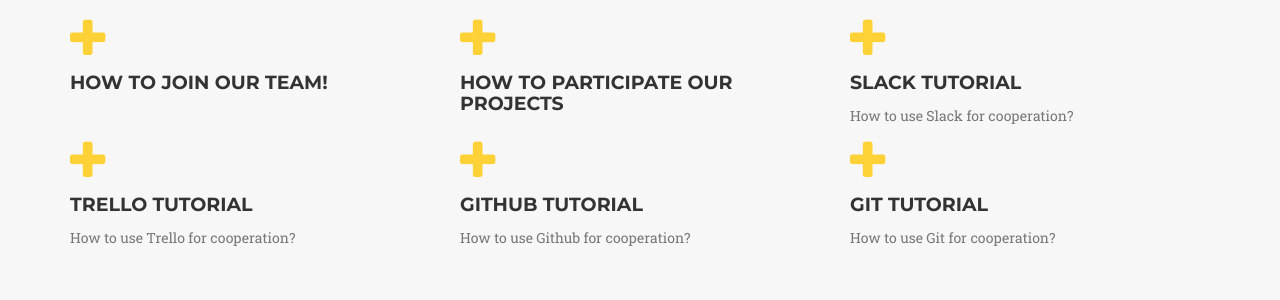
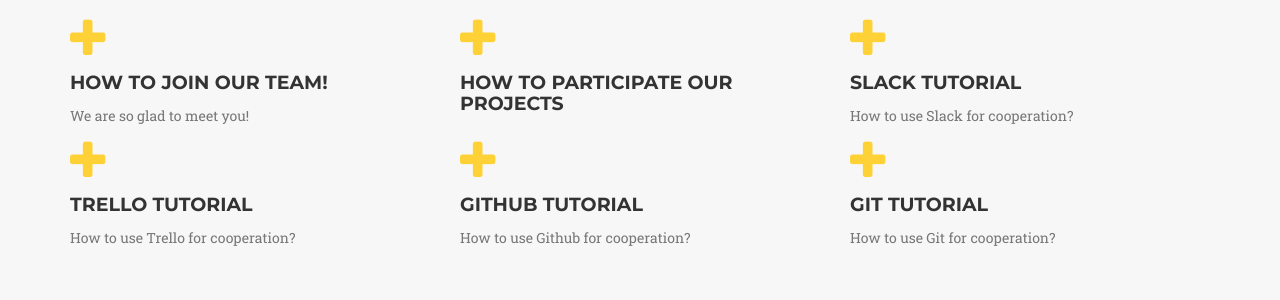
Before and after one commit to TeamNerd/TeamNerd, a Jekyll site: the page built from _posts/2019-11-16-project-1.markdown, in a window 1280 px wide and 900 px high, scrolled down 1706 px. Shown: the part 154-454 px from the top of the window. Built offline with Jekyll 4.4.1, drawn with Linux system fonts in a browser that asks for light colours; some web fonts are replaced.

Commit message:
Update 2019-11-16-project-1.markdown

```diff
--- a/_posts/2019-11-16-project-1.markdown
+++ b/_posts/2019-11-16-project-1.markdown
@@ -1,6 +1,6 @@
 ---
 title: How to join our Team!
-subtitle:
+subtitle: We are so glad to meet you!
 layout: default
 modal-id: 1
 date: 2019-11-16
```
Also changed, not shown: other parts of _posts/2019-11-16-project-1.markdown (+1 -1 lines).
